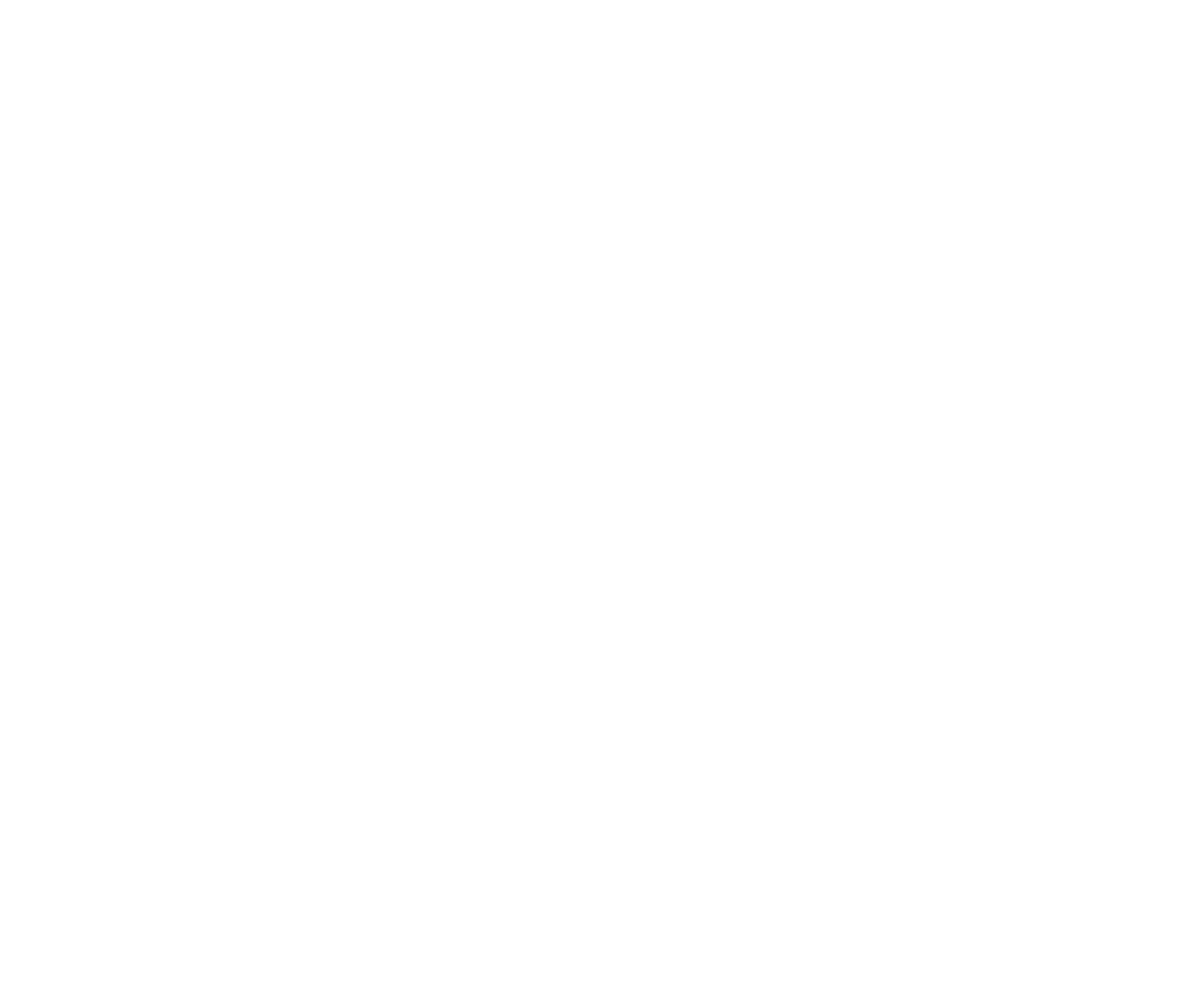
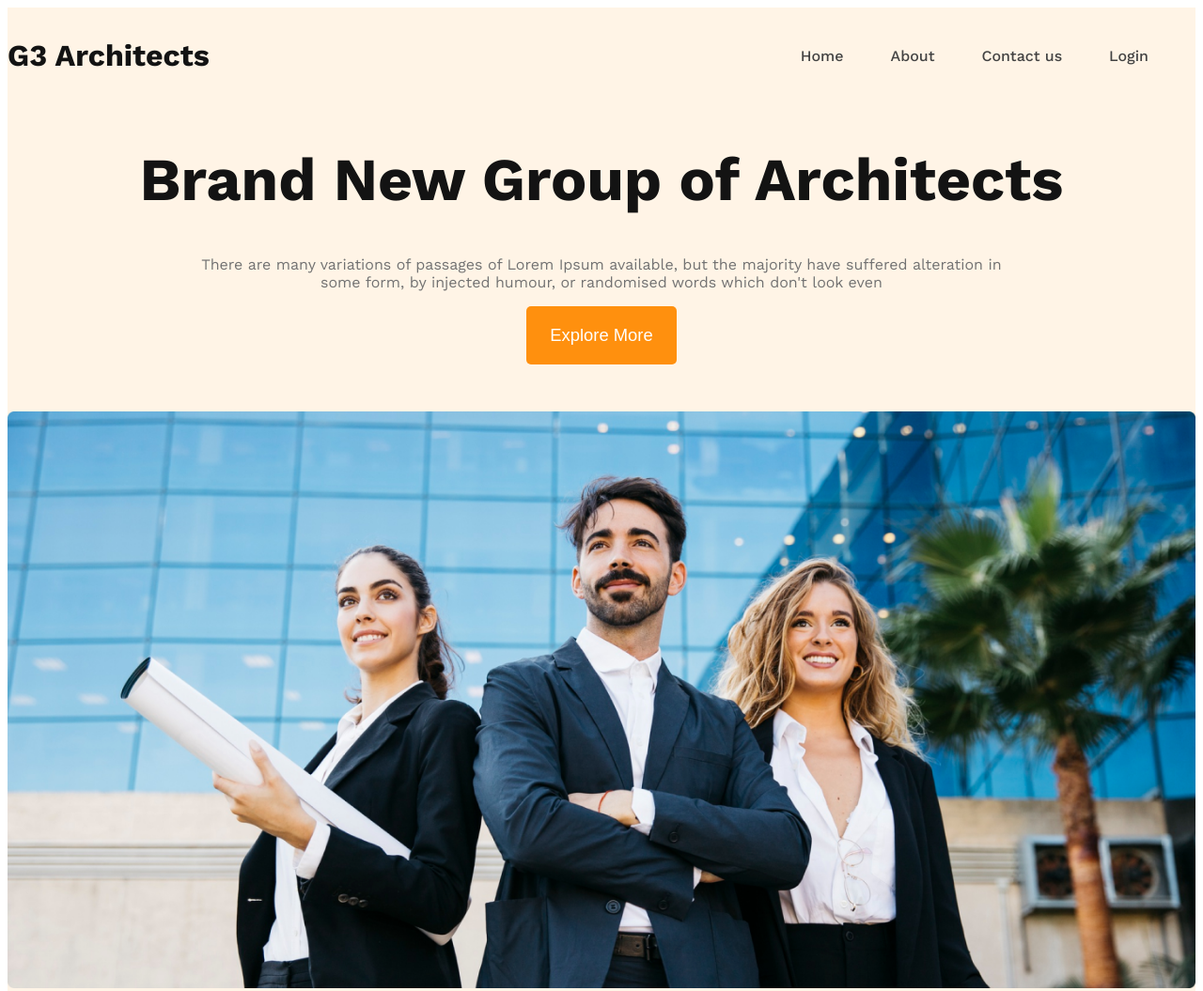
Before and after one commit to DishanSaha/g3-architect-website, a plain HTML site: page index.html in a window 1280 px wide. Shown: the top 1055 px of the page at 94% size. Before the commit the page ends 800 px from the top, so only its background shows below. Drawn offline with nearby package versions, Linux system fonts and the light colour scheme.

Commit message:
banner section added

```diff
--- a/index.html
+++ b/index.html
@@ -4,12 +4,40 @@
 <head>
     <meta charset="UTF-8">
     <meta name="viewport" content="width=device-width, initial-scale=1.0">
-    <title>g3 architect</title>
+    <title>G3 architect</title>
     <link rel="stylesheet" href="styles/architect.css">
 </head>
 
-<body>
-    <header></header>
+<body class="work-sans-font">
+    <header class="bg-light">
+        <nav class="navbar display-flex ">
+            <h3 class="brand">G3 Architects</h3>
+            <ul class="nav-link display-flex ">
+                <li class="nav-item"><a href="" class="nav-link text-gray ">Home</a></li>
+                <li class="nav-item"><a href="" class="nav-link text-gray ">About</a></li>
+                <li class="nav-item"><a href="" class="nav-link text-gray ">Contact us</a></li>
+                <li class="nav-item"><a href="" class="nav-link text-gray ">Login</a></li>
+            </ul>
+        </nav>
+
+
+        <!-- part 2 -->
+
+        <div class="banner">
+            <h1 class="banner-title">Brand New Group of Architects</h1>
+            <div class="banner-content">
+                <p class="banner-description text-light-gray">There are many variations of passages of Lorem Ipsum
+                    available, but the
+                    majority have suffered alteration in some form, by injected humour, or randomised words which don't
+                    look
+                    even</p>
+                <button class="btn-primary">Explore More</button>
+            </div>
+            <img class="banner-img" src="images/banner.png" alt="">
+        </div>
+    </header>
+
+
     <main></main>
     <footer></footer>
 </body>
--- a/styles/architect.css
+++ b/styles/architect.css
@@ -0,0 +1,105 @@
+@import url('https://fonts.googleapis.com/css2?family=Inter:ital,opsz,wght@0,14..32,100..900;1,14..32,100..900&family=Raleway:ital,wght@0,100..900;1,100..900&family=Work+Sans:ital,wght@0,100..900;1,100..900&display=swap');
+
+.work-sans-font {
+    font-family: "Work Sans", sans-serif;
+    font-optical-sizing: auto;
+
+    font-style: normal;
+}
+
+/* shared styles */
+.display-flex {
+    display: flex;
+
+}
+
+/* dark-01 */
+.brand,
+.banner-title {
+    color: #131313;
+}
+
+
+/* dark-02 */
+.text-gray {
+    color: #424242;
+}
+
+/* dark-03 */
+
+.text-light-gray {
+    color: #727272;
+}
+
+.bg-light {
+    background-color: rgba(255, 144, 14, 0.1);
+}
+
+.btn-primary {
+    background-color: rgba(255, 144, 14, 1);
+    color: rgba(255, 255, 255, 1);
+    padding: 20px 25px;
+    border: none;
+    border-radius: 5px;
+    font-size: 1.15em;
+}
+
+/* header styles */
+
+/* navbar related styles */
+.navbar {
+    justify-content: space-between;
+    align-items: center;
+
+}
+
+.brand {
+    font-weight: 700;
+    font-size: 2rem;
+}
+
+
+.nav-item {
+    list-style: none;
+    margin-right: 50px;
+}
+
+.nav-link {
+    text-decoration: none;
+    font-weight: 500;
+}
+
+.navbar,
+.banner {
+    max-width: 1440px;
+    margin: 0 auto;
+}
+
+/* pART-2 */
+/* banner */
+.banner-content {
+    max-width: 862px;
+    text-align: center;
+    margin: 0 auto;
+    margin-bottom: 50px;
+
+}
+
+.banner-title {
+    font-weight: 700;
+    font-size: 64px;
+    text-align: center;
+}
+
+.banner-img {
+    width: 100%;
+}
+
+/* resposive media query */
+@media screen and (max-width: 576px) {
+
+    .navbar,
+    .nav-link {
+        flex-direction: column;
+    }
+}
```
